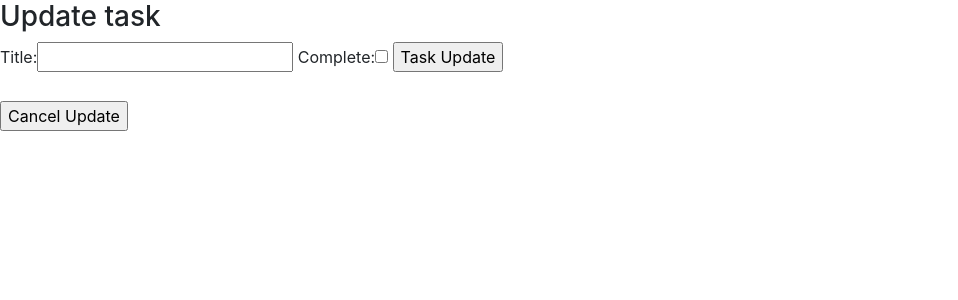
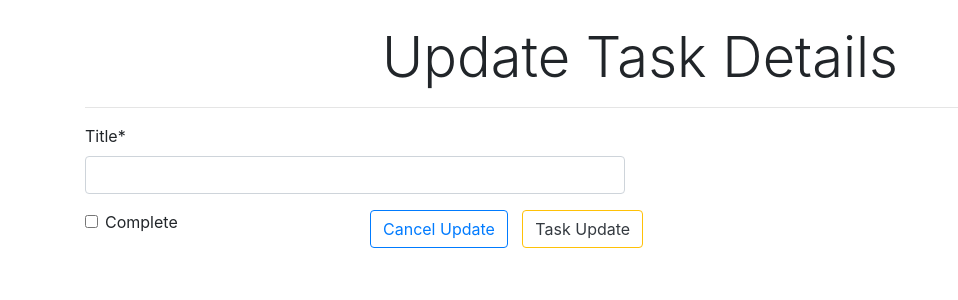
Before and after one commit to ironsubhajit/to-do-app, a Django app: template todo/task/templates/task/update_task.html in a window 1280 px wide. Shown: the top 300 px of the page, without its empty margins (0-958 px from the left). Run offline with Django 3.2, Linux system fonts and the light colour scheme; the template is opened without the code that fills it: values that come from a table or form of the project are taken from there, others are empty; some libraries are stand-ins or nearby versions.

Commit message:
Change Styling `Update Task page`

```diff
--- a/todo/task/templates/task/update_task.html
+++ b/todo/task/templates/task/update_task.html
@@ -1,11 +1,28 @@
 {% extends 'task/base.html' %}
+{% load crispy_forms_tags %}
 {% block content %}
-    <h3>Update task</h3>
-    <form method='POST'>
-        {% csrf_token %}
-        {{ form }}
-        <input type="submit" value="Task Update">
-    </form>
     <br>
-    <a href="{% url 'taskList' %}"><input type="submit" value="Cancel Update"></a>
+    <div class="container">
+        <h3 class="display-4 text-center">Update Task Details</h3>
+        <hr>
+        <form method='POST'>
+            {% csrf_token %}
+            <div class="row">
+                <div class="col-md-6">
+                    {{ form.title|as_crispy_field }}
+                </div>
+            </div>
+            <div class="row justify-content-between">
+                <div class="col-md-3">
+                    {{ form.complete|as_crispy_field }}
+                </div>
+                <div class="col-md-9">
+                    <a href="{% url 'taskList' %}" class="btn btn-outline-primary" role="button" style="margin-right: 10px;">
+                        Cancel Update
+                    </a>
+                    <input type="submit" class="btn btn-outline-warning text-dark update_task" value="Task Update">
+                </div>
+            </div>
+        </form>
+    </div>
 {% endblock %}
```
